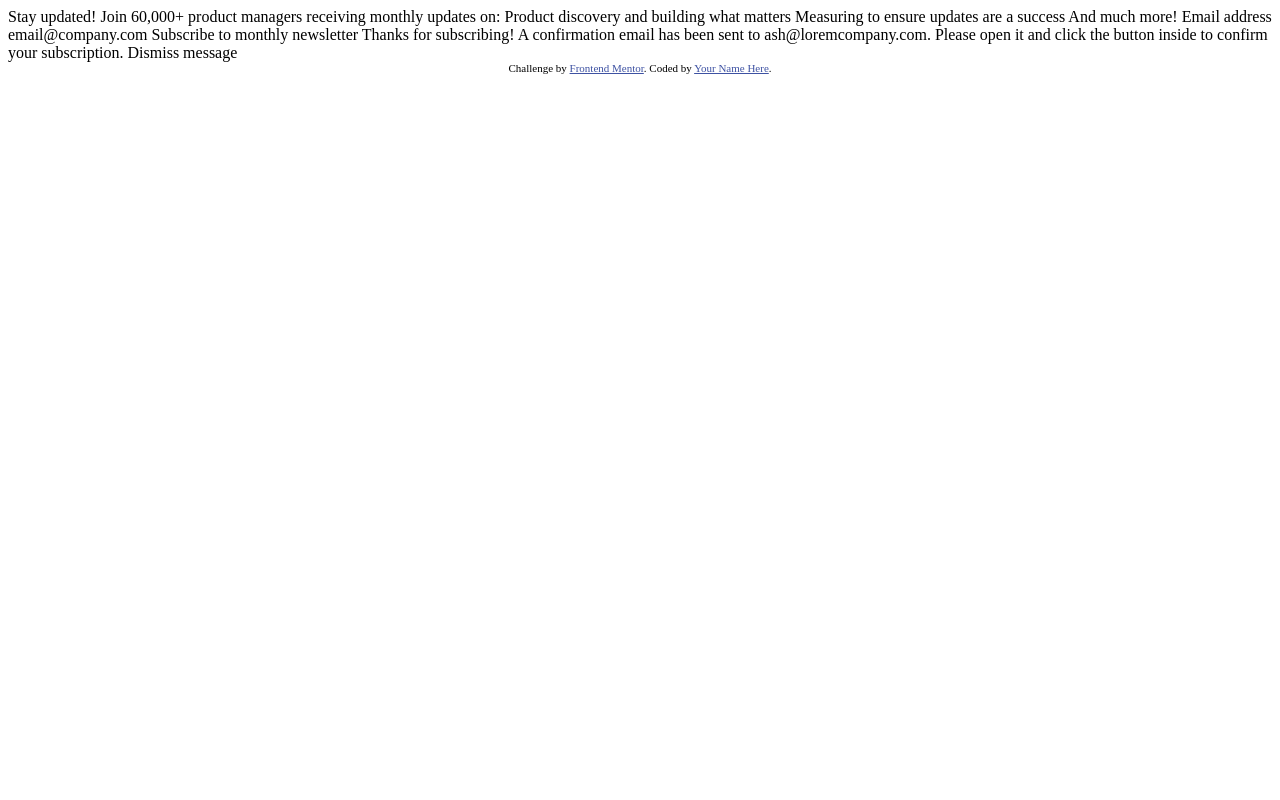
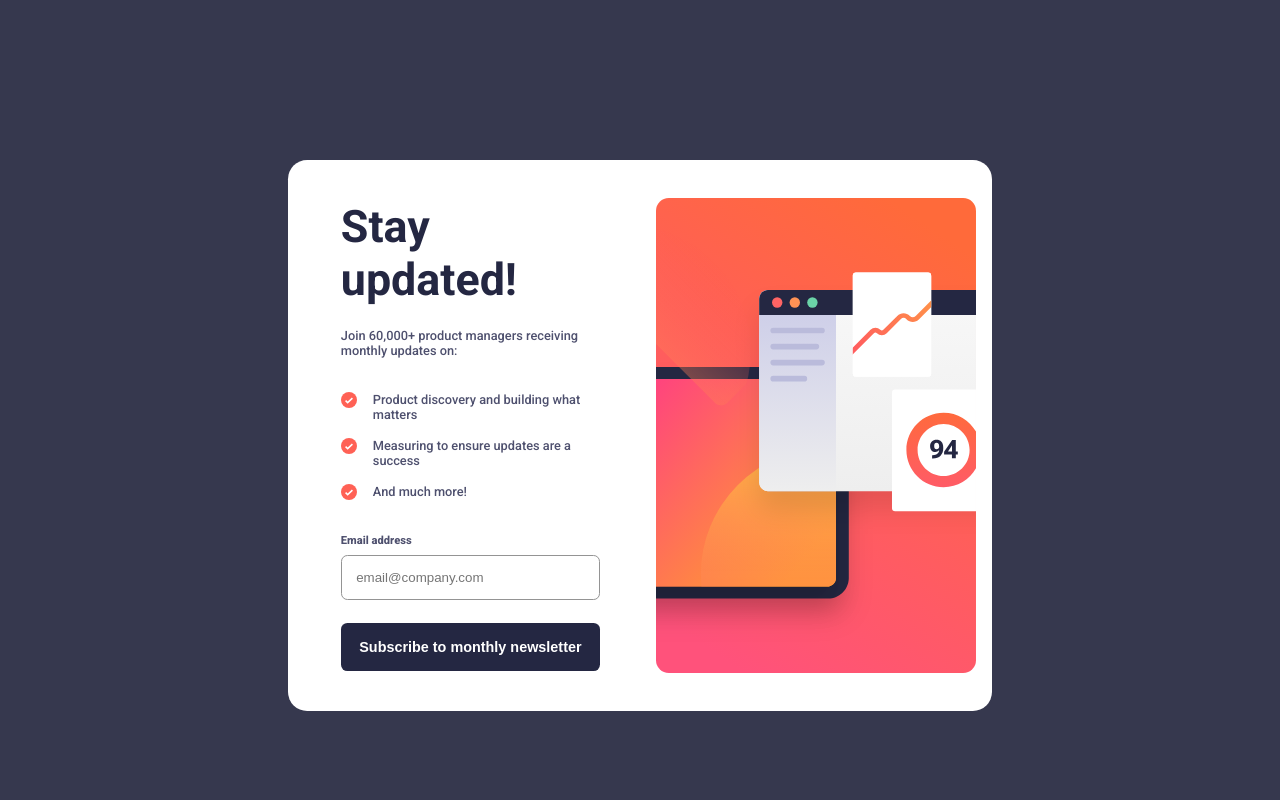
Before and after one commit to cole319/Newsletter-Subscription-Assignment, a plain HTML site: page index.html in a window 1280 px wide. Shown: the top 800 px of the page. Drawn offline with Linux system fonts and the light colour scheme.

Commit message:
desktop ui completed

```diff
--- a/index.html
+++ b/index.html
@@ -1,52 +1,109 @@
 <!DOCTYPE html>
 <html lang="en">
-<head>
-  <meta charset="UTF-8">
-  <meta name="viewport" content="width=device-width, initial-scale=1.0"> <!-- displays site properly based on user's device -->
+  <head>
+    <meta charset="UTF-8" />
+    <meta name="viewport" content="width=device-width, initial-scale=1.0" />
 
-  <link rel="icon" type="image/png" sizes="32x32" href="./assets/images/favicon-32x32.png">
+    <!-- stylesheet -->
 
-  <title>Frontend Mentor | Newsletter sign-up form with success message</title>
+    <link rel="stylesheet" href="style.css" />
 
-  <!-- Feel free to remove these styles or customise in your own stylesheet 👍 -->
-  <style>
-    .attribution { font-size: 11px; text-align: center; }
-    .attribution a { color: hsl(228, 45%, 44%); }
-  </style>
-</head>
-<body>
+    <link
+      rel="icon"
+      type="image/png"
+      sizes="32x32"
+      href="./assets/images/favicon-32x32.png"
+    />
 
-  <!-- Sign-up form start -->
+    <!-- font-family -->
 
-  Stay updated!
+    <link rel="preconnect" href="https://fonts.googleapis.com" />
+    <link rel="preconnect" href="https://fonts.gstatic.com" crossorigin />
+    <link
+      href="https://fonts.googleapis.com/css2?family=Roboto:ital,wght@0,100..900;1,100..900&display=swap"
+      rel="stylesheet"
+    />
 
-  Join 60,000+ product managers receiving monthly updates on:
+    <title>
+      Frontend Mentor | Newsletter sign-up form with success message
+    </title>
+  </head>
+  <body>
+    <!-- subscription form -->
 
-  Product discovery and building what matters
-  Measuring to ensure updates are a success
-  And much more!
+    <section class="form__card">
+      <!-- banner -->
 
-  Email address
-  email@company.com
+      <div class="banner">
+        <img
+          src="assets/images/illustration-sign-up-desktop.svg"
+          alt="sign up desktop image"
+          class="banner__img"
+        />
+      </div>
 
-  Subscribe to monthly newsletter
+      <!-- form -->
 
-  <!-- Sign-up form end -->
+      <article class="form__container">
+        <h1>Stay updated!</h1>
+        <p>Join 60,000+ product managers receiving monthly updates on:</p>
+        <ul class="form__list">
+          <li>
+            <img src="assets/images/icon-list.svg" alt="" />Product discovery
+            and building what matters
+          </li>
+          <li>
+            <img src="assets/images/icon-list.svg" alt="" />Measuring to ensure
+            updates are a success
+          </li>
+          <li>
+            <img src="assets/images/icon-list.svg" alt="" />And much more!
+          </li>
+        </ul>
+        <form id="form" novalidate>
+          <span
+            ><label>Email address</label>
+            <p>Valid email required</p></span
+          >
 
-  <!-- Success message start -->
+          <input
+            type="email"
+            id="email"
+            name="email"
+            placeholder="email@company.com"
+            required
+          />
 
-  Thanks for subscribing!
+          <button class="button" id="subscribe__button" type="submit">
+            Subscribe to monthly newsletter
+          </button>
+        </form>
+      </article>
+    </section>
 
-  A confirmation email has been sent to ash@loremcompany.com.
-  Please open it and click the button inside to confirm your subscription.
+    <!-- success message -->
 
-  Dismiss message
+    <section class="message__container">
+      <img src="assets/images/icon-list.svg" alt="" />
+      <h1>Thanks for subscribing!</h1>
+      <p>
+        A confirmation email has been sent to
+        <span>ash@loremcompany.com</span>. Please open it and click the button
+        inside to confirm your subscription.
+      </p>
+      <button class="button" id="dismiss__button">Dismiss message</button>
+    </section>
 
-  <!-- Success message end -->
+    <footer class="attribution">
+      Challenge by
+      <a href="https://www.frontendmentor.io?ref=challenge" target="_blank">
+        Frontend Mentor </a
+      >. Coded by
+      <a href="https://github.com/cole319" target="_blank">Suryarghya</a>.
+    </footer>
 
-  <div class="attribution">
-    Challenge by <a href="https://www.frontendmentor.io?ref=challenge" target="_blank">Frontend Mentor</a>.
-    Coded by <a href="#">Your Name Here</a>.
-  </div>
-</body>
+    <!-- script  -->
+
+    <script src="script.js" defer></script>
+  </body>
 </html>
--- /dev/null
+++ b/style.css
@@ -0,0 +1,188 @@
+/* Global */
+
+* {
+  margin: 0;
+  padding: 0;
+  box-sizing: border-box;
+}
+
+:root {
+  /* Primary */
+
+  --red: hsl(4, 100%, 67%);
+
+  /* Neutral */
+
+  --blue-800: hsl(234, 29%, 20%);
+  --blue-700: hsl(235, 18%, 26%);
+  --blue-600: hsl(236, 17%, 37%);
+  --grey: hsl(0, 0%, 58%);
+  --white: hsl(0, 0%, 100%);
+}
+
+/* Body */
+
+body {
+  font-family: "Roboto", sans-serif;
+  background-color: var(--blue-700);
+  min-height: 100vh;
+  display: flex;
+  flex-direction: column;
+  justify-content: center;
+  align-items: center;
+  overflow-x: hidden;
+}
+
+/* -------- FORM CARD ELEMENT -------- */
+
+.form__card {
+  background-color: var(--white);
+  width: 55%;
+  display: grid;
+  grid-template-columns: repeat(2, 1fr);
+  grid-template-rows: repeat(1, 1fr);
+  border-radius: 1.2rem;
+  margin: 10rem auto;
+  /* visibility: hidden; */
+}
+
+.banner {
+  grid-column: 2/3;
+  grid-row: 1/2;
+  padding: 1rem;
+  display: flex;
+  flex-direction: column;
+  justify-content: center;
+  align-items: center;
+}
+
+.banner__img {
+  width: 100%;
+}
+
+.form__container {
+  grid-column: 1/2;
+  grid-row: 1/2;
+  padding: 2.5rem 2.5rem 2.5rem 3.3rem;
+  display: flex;
+  flex-direction: column;
+  justify-content: center;
+  gap: 1.4rem;
+  font-size: 0.8rem;
+  color: var(--blue-600);
+  font-weight: 500;
+}
+
+.form__container h1 {
+  font-size: 2.8rem;
+  color: var(--blue-800);
+}
+
+.form__list {
+  padding: 0.7rem 0rem 0.7rem 0rem;
+  list-style: none;
+}
+
+.form__list li {
+  display: flex;
+  justify-content: start;
+  gap: 1rem;
+  align-items: start;
+}
+
+.form__list li:not(:last-child) {
+  margin: 0rem 0rem 1rem 0rem;
+}
+
+.form__list li img {
+  height: 1rem;
+}
+
+#form {
+  display: flex;
+  flex-direction: column;
+  gap: 0.5rem;
+}
+
+#form span {
+  display: flex;
+  justify-content: space-between;
+  align-items: center;
+  font-size: 0.7rem;
+  font-weight: 800;
+}
+
+#form span p {
+  color: var(--red);
+  visibility: hidden;
+}
+
+#email {
+  padding: 0.9rem;
+  border-radius: 0.4rem;
+  border-width: 1.1px;
+  border-color: var(--grey);
+  border-style: solid;
+}
+
+#email:focus {
+  outline: none;
+  border-color: var(--grey);
+  border-width: 1.5px;
+}
+
+.button {
+  margin-top: 0.9rem;
+  padding: 1rem;
+  border-radius: 0.4rem;
+  border: none;
+  color: var(--white);
+  background-color: var(--blue-800);
+  font-size: 0.9rem;
+  font-weight: 600;
+  cursor: pointer;
+  width: 100%;
+}
+
+/* -------- SUCCESS MESSAGE ELEMENT -------- */
+
+.message__container {
+  background-color: var(--white);
+  width: 30%;
+  display: flex;
+  flex-direction: column;
+  justify-content: center;
+  align-items: start;
+  border-radius: 1.2rem;
+  margin: 10rem auto;
+  padding: 3rem;
+  gap: 1.5rem;
+  font-size: 0.9rem;
+  color: var(--blue-600);
+  font-weight: 500;
+}
+
+.message__container img {
+  height: 3.5rem;
+}
+
+.message__container h1 {
+  font-size: 3rem;
+  color: var(--blue-800);
+}
+.message__container p span {
+  color: var(--blue-800);
+  font-weight: 700;
+}
+
+/* Footer */
+
+.attribution {
+  font-size: 11px;
+  text-align: center;
+  color: var(--grey);
+  padding: 2rem;
+}
+.attribution a {
+  color: var(--red);
+}
```
Also changed, not shown: script.js (added).
